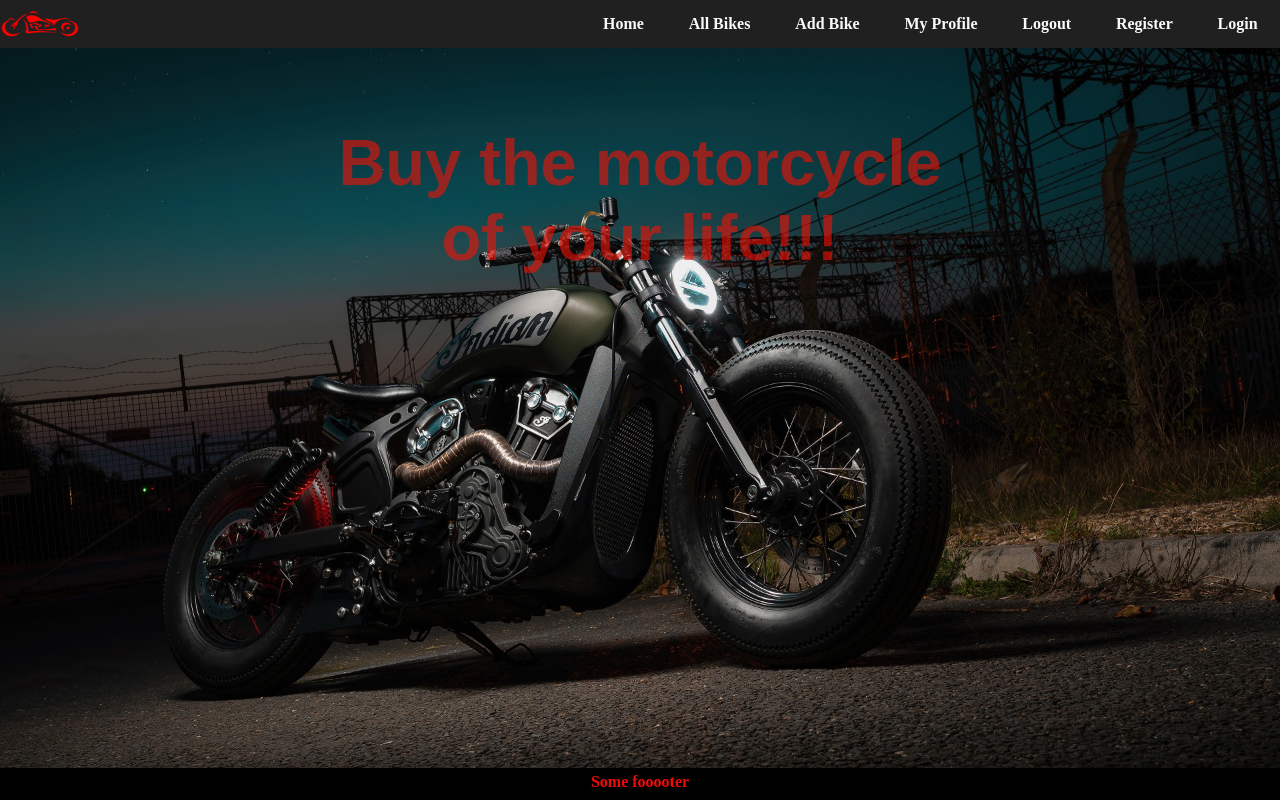
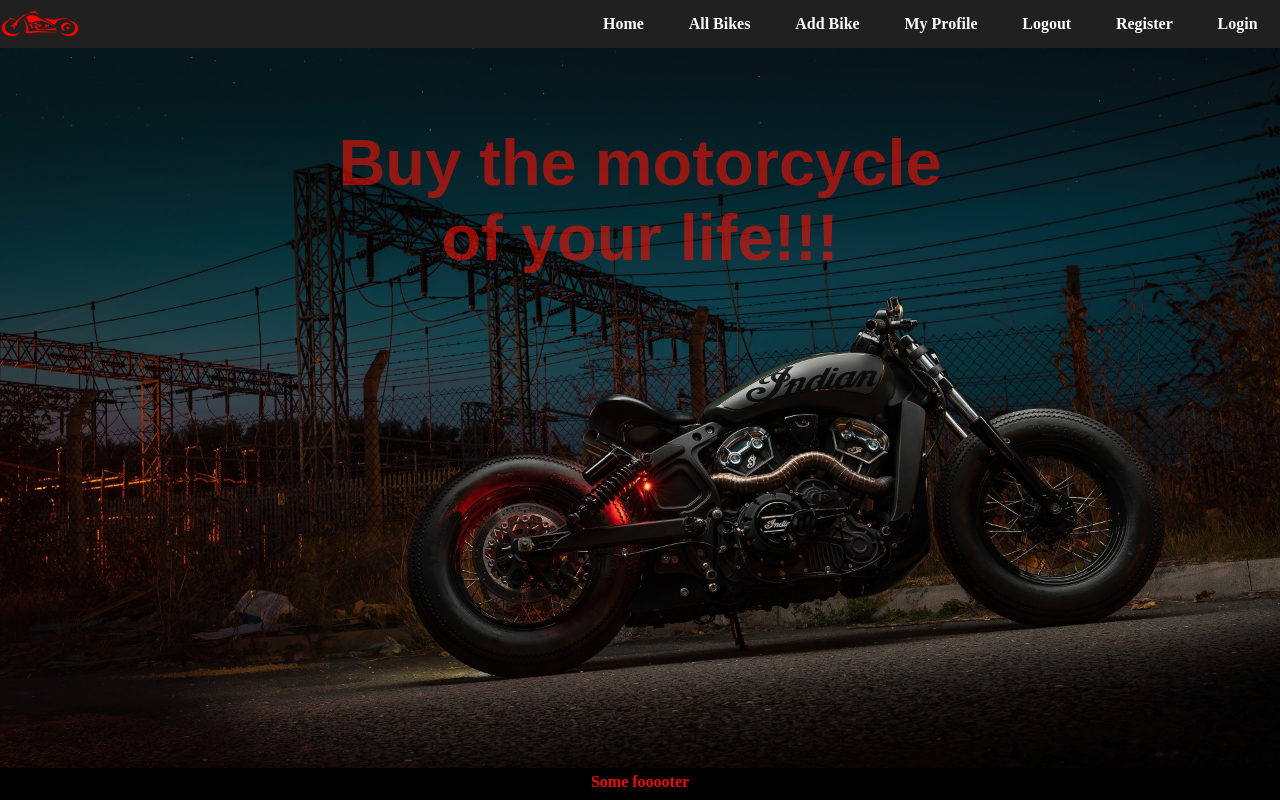
Before and after one commit to 2HEADSs/SPA-Angular, an Angular app in the folder motorcycle-app/: page / in a window 1280 px wide. Built offline with nearby package versions, Linux system fonts and the light colour scheme.

Commit message:
update background image

```diff
--- a/motorcycle-app/src/styles.css
+++ b/motorcycle-app/src/styles.css
@@ -10,7 +10,7 @@
 }
 
 body{
-    background-image:url('./assets/1920x1080-2021-indian-built-customs-envy-4k_1630697398.jpg');
+    background-image:url('./assets/1920x1080-built-customs-modified-indian-4k_1630697398.jpg');
     background-size: cover;
     background-position: center;
     width: 100%;
```
